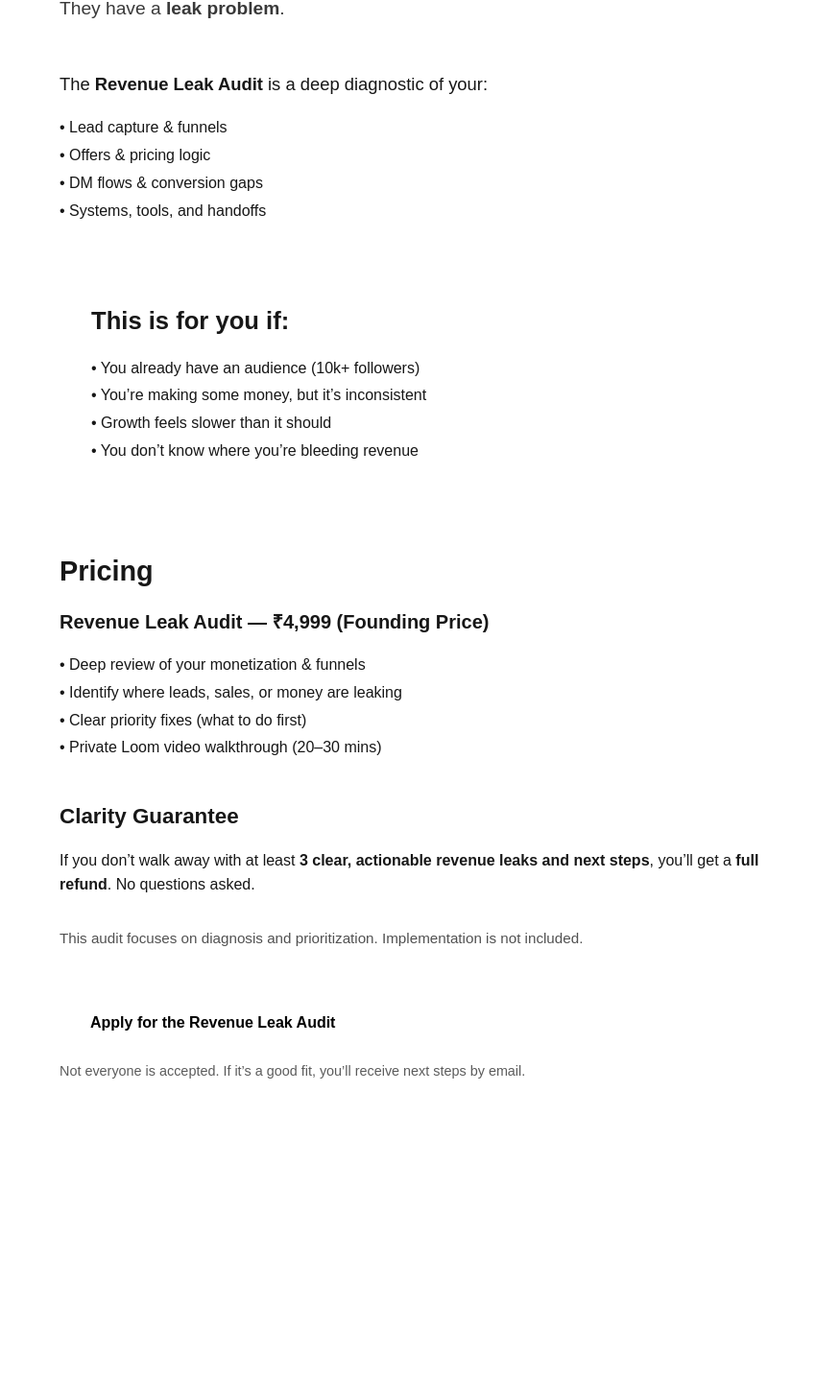
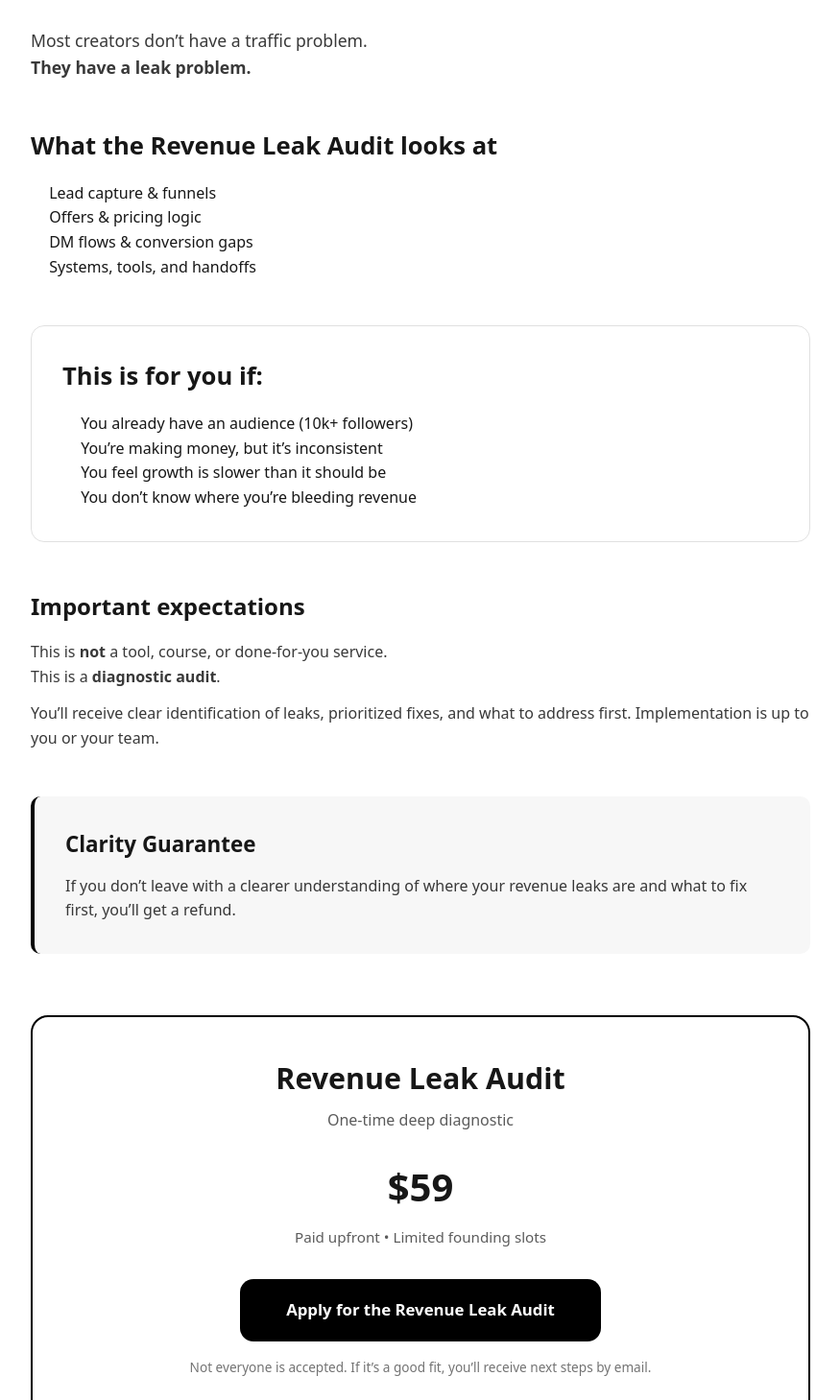
Before and after one commit to itsmenihal900-ctrl/leakops, a Next.js app: page /audit in a window 1280 px wide. Shown: the part 260-1719 px from the top of the page at 96% size, without its empty margins (202-1077 px from the left). Before the commit the page ends 1451 px from the top, so only its background shows below. Built offline with nearby package versions, Linux system fonts and the light colour scheme.

Commit message:
Finalize audit page with pricing, guarantee, and CTA

```diff
--- a/app/audit/page.tsx
+++ b/app/audit/page.tsx
@@ -8,32 +8,39 @@
 
 export default function AuditPage() {
   return (
-    <main style={{ maxWidth: "800px", margin: "0 auto", padding: "4rem 1.5rem" }}>
+    <main
+      style={{
+        maxWidth: "860px",
+        margin: "0 auto",
+        padding: "4rem 1.5rem",
+        fontFamily: "system-ui, -apple-system, BlinkMacSystemFont, sans-serif",
+        lineHeight: 1.6,
+      }}
+    >
       {/* HERO */}
-      <section>
-        <h1 style={{ fontSize: "2.4rem", fontWeight: "700", lineHeight: "1.2" }}>
+      <h1 style={{ fontSize: "2.6rem", fontWeight: 800, lineHeight: 1.2 }}>
         A brutal audit that finds where creators lose leads, sales, and money —
-          <span style={{ opacity: 0.7 }}> and how to fix it fast.</span>
+        <br />
+        <span style={{ opacity: 0.7 }}>and how to fix it fast.</span>
       </h1>
 
-        <p style={{ marginTop: "1.5rem", fontSize: "1.2rem", opacity: 0.85 }}>
+      <p style={{ marginTop: "1.5rem", fontSize: "1.1rem", opacity: 0.85 }}>
         Most creators don’t have a traffic problem.
         <br />
-          They have a <strong>leak problem</strong>.
+        <strong>They have a leak problem.</strong>
       </p>
-      </section>
 
       {/* WHAT IT IS */}
       <section style={{ marginTop: "3rem" }}>
-        <p style={{ fontSize: "1.15rem", lineHeight: "1.7" }}>
-          The <strong>Revenue Leak Audit</strong> is a deep diagnostic of your:
-        </p>
+        <h2 style={{ fontSize: "1.6rem", fontWeight: 700 }}>
+          What the Revenue Leak Audit looks at
+        </h2>
 
-        <ul style={{ marginTop: "1rem", lineHeight: "1.8" }}>
-          <li>• Lead capture & funnels</li>
-          <li>• Offers & pricing logic</li>
-          <li>• DM flows & conversion gaps</li>
-          <li>• Systems, tools, and handoffs</li>
+        <ul style={{ marginTop: "1rem", paddingLeft: "1.2rem" }}>
+          <li>Lead capture & funnels</li>
+          <li>Offers & pricing logic</li>
+          <li>DM flows & conversion gaps</li>
+          <li>Systems, tools, and handoffs</li>
         </ul>
       </section>
 
@@ -42,87 +49,114 @@
         style={{
           marginTop: "3rem",
           padding: "2rem",
-          border: "1px solid rgba(255,255,255,0.1)",
-          borderRadius: "12px",
+          border: "1px solid rgba(0,0,0,0.12)",
+          borderRadius: "14px",
         }}
       >
-        <h2 style={{ fontSize: "1.6rem", fontWeight: "600" }}>
+        <h2 style={{ fontSize: "1.6rem", fontWeight: 700 }}>
           This is for you if:
         </h2>
 
-        <ul style={{ marginTop: "1rem", lineHeight: "1.8" }}>
-          <li>• You already have an audience (10k+ followers)</li>
-          <li>• You’re making some money, but it’s inconsistent</li>
-          <li>• Growth feels slower than it should</li>
-          <li>• You don’t know where you’re bleeding revenue</li>
+        <ul style={{ marginTop: "1rem", paddingLeft: "1.2rem" }}>
+          <li>You already have an audience (10k+ followers)</li>
+          <li>You’re making money, but it’s inconsistent</li>
+          <li>You feel growth is slower than it should be</li>
+          <li>You don’t know where you’re bleeding revenue</li>
         </ul>
       </section>
 
-      {/* PRICING */}
-      <section style={{ marginTop: "3.5rem" }}>
-        <h2 style={{ fontSize: "1.8rem", fontWeight: "600" }}>
-          Pricing
+      {/* EXPECTATION SETTING */}
+      <section style={{ marginTop: "3rem" }}>
+        <h2 style={{ fontSize: "1.5rem", fontWeight: 700 }}>
+          Important expectations
         </h2>
 
-        <p style={{ marginTop: "1rem", fontSize: "1.25rem" }}>
-          <strong>Revenue Leak Audit — ₹4,999 (Founding Price)</strong>
+        <p style={{ marginTop: "1rem", opacity: 0.85 }}>
+          This is <strong>not</strong> a tool, course, or done-for-you service.
+          <br />
+          This is a <strong>diagnostic audit</strong>.
         </p>
 
-        <ul style={{ marginTop: "1rem", lineHeight: "1.8" }}>
-          <li>• Deep review of your monetization & funnels</li>
-          <li>• Identify where leads, sales, or money are leaking</li>
-          <li>• Clear priority fixes (what to do first)</li>
-          <li>• Private Loom video walkthrough (20–30 mins)</li>
-        </ul>
+        <p style={{ marginTop: "0.8rem", opacity: 0.85 }}>
+          You’ll receive clear identification of leaks, prioritized fixes, and
+          what to address first. Implementation is up to you or your team.
+        </p>
       </section>
 
       {/* GUARANTEE */}
-      <section style={{ marginTop: "2.5rem" }}>
-        <h3 style={{ fontSize: "1.4rem", fontWeight: "600" }}>
+      <section
+        style={{
+          marginTop: "3rem",
+          padding: "2rem",
+          borderLeft: "4px solid #000",
+          background: "rgba(0,0,0,0.03)",
+          borderRadius: "10px",
+        }}
+      >
+        <h2 style={{ fontSize: "1.4rem", fontWeight: 700 }}>
           Clarity Guarantee
-        </h3>
+        </h2>
 
-        <p style={{ marginTop: "1rem", lineHeight: "1.6" }}>
-          If you don’t walk away with at least{" "}
-          <strong>3 clear, actionable revenue leaks and next steps</strong>,
-          you’ll get a <strong>full refund</strong>. No questions asked.
+        <p style={{ marginTop: "0.8rem", opacity: 0.85 }}>
+          If you don’t leave with a clearer understanding of where your revenue
+          leaks are and what to fix first, you’ll get a refund.
         </p>
       </section>
 
-      {/* EXPECTATION */}
-      <p
+      {/* PRICING + CTA */}
+      <section
         style={{
-          marginTop: "2rem",
-          fontSize: "0.95rem",
-          opacity: 0.75,
+          marginTop: "4rem",
+          padding: "2.5rem",
+          border: "2px solid #000",
+          borderRadius: "18px",
+          textAlign: "center",
         }}
       >
-        This audit focuses on diagnosis and prioritization.
-        Implementation is not included.
+        <h2 style={{ fontSize: "1.9rem", fontWeight: 800 }}>
+          Revenue Leak Audit
+        </h2>
+
+        <p style={{ marginTop: "0.4rem", opacity: 0.7 }}>
+          One-time deep diagnostic
         </p>
 
-      {/* CTA */}
-      <section style={{ marginTop: "3rem" }}>
+        <div
+          style={{
+            marginTop: "1.5rem",
+            fontSize: "2.5rem",
+            fontWeight: 800,
+          }}
+        >
+          $59
+        </div>
+
+        <p style={{ marginTop: "0.5rem", fontSize: "0.95rem", opacity: 0.7 }}>
+          Paid upfront • Limited founding slots
+        </p>
+
         <a
           href="https://docs.google.com/forms/d/e/1FAIpQLSd9MStmB247Cx4-AlC0AdqaP0BoGGqX8_v3xVTkTcFMda_jgA/viewform"
           target="_blank"
           rel="noopener noreferrer"
           style={{
             display: "inline-block",
-            padding: "1rem 2rem",
-            backgroundColor: "#ffffff",
-            color: "#000000",
-            fontWeight: "600",
-            borderRadius: "8px",
+            marginTop: "2rem",
+            padding: "1.2rem 3rem",
+            backgroundColor: "#000",
+            color: "#fff",
+            fontWeight: 800,
+            fontSize: "1.05rem",
+            borderRadius: "14px",
             textDecoration: "none",
           }}
         >
           Apply for the Revenue Leak Audit
         </a>
 
-        <p style={{ marginTop: "0.75rem", fontSize: "0.9rem", opacity: 0.7 }}>
-          Not everyone is accepted. If it’s a good fit, you’ll receive next
-          steps by email.
+        <p style={{ marginTop: "1rem", fontSize: "0.85rem", opacity: 0.6 }}>
+          Not everyone is accepted. If it’s a good fit, you’ll receive next steps
+          by email.
         </p>
       </section>
     </main>
```
Lines whose indentation alone changed are shown as unchanged.
